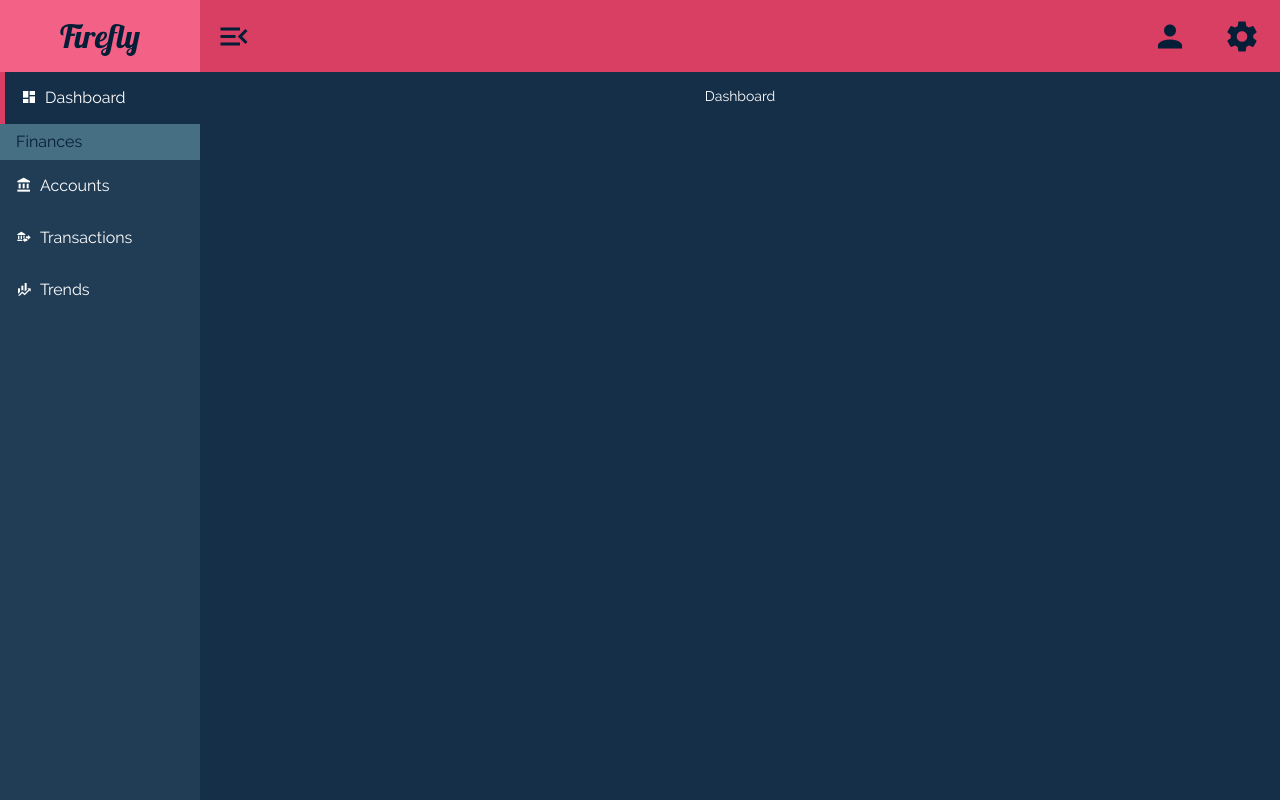
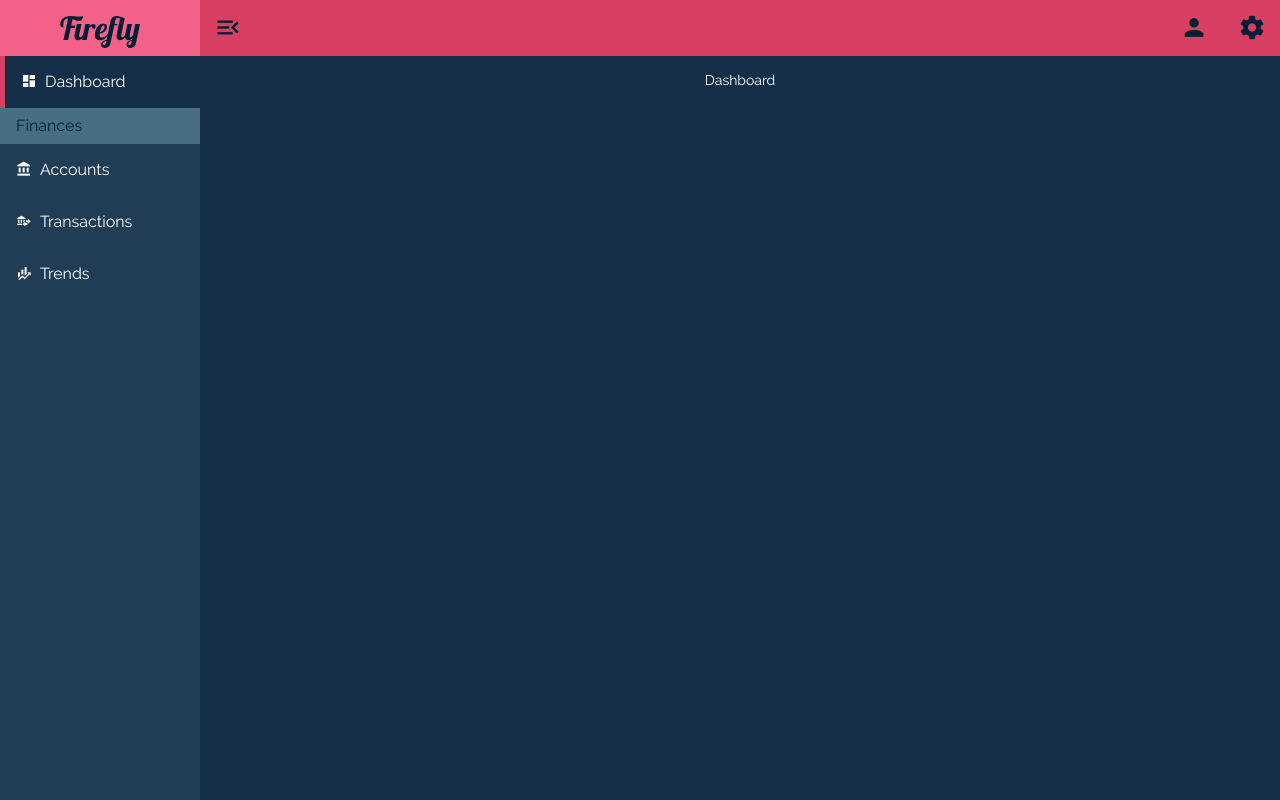
Before and after one commit to alex-c/firefly, a Vue app in the folder firefly-frontend/: page /dashboard in a window 1280 px wide. Built offline with nearby package versions, Linux system fonts and the light colour scheme; sample sign-in values are in the browser's storage.

Commit message:
Scaled down header

```diff
--- a/firefly-frontend/src/components/Header.vue
+++ b/firefly-frontend/src/components/Header.vue
@@ -29,7 +29,7 @@ export default {
   background-color: var($--theme-primary);
   color: var($--theme-primary-contrast);
   text-align: left;
-  height: 72px;
+  height: 56px;
 }
 
 #header-buttons {
@@ -37,10 +37,11 @@ export default {
 }
 
 .header-button {
-  width: 40px;
-  height: 40px;
-  padding: 16px;
-  font-size: 36px;
+  width: 32px;
+  height: 32px;
+  padding: 12px;
+  font-size: 28px;
+  text-align: center;
   &:hover {
     background-color: $primary-dark;
     color: $light;
--- a/firefly-frontend/src/views/Login.vue
+++ b/firefly-frontend/src/views/Login.vue
@@ -129,7 +129,7 @@ export default {
 #header-title {
   float: left;
   font-family: 'Lobster', cursive;
-  padding: 16px;
+  padding: 8px 16px;
   font-size: 32px;
   width: 168px;
   text-align: center;
--- a/firefly-frontend/src/views/Menu.vue
+++ b/firefly-frontend/src/views/Menu.vue
@@ -47,7 +47,7 @@ export default {
 
 #menu {
   position: fixed;
-  top: 72px;
+  top: 56px;
   left: 0px;
   bottom: 0px;
   width: 200px;
--- a/firefly-frontend/src/views/Private.vue
+++ b/firefly-frontend/src/views/Private.vue
@@ -92,7 +92,7 @@ export default {
 #header-title {
   float: left;
   font-family: 'Lobster', cursive;
-  padding: 16px;
+  padding: 8px 16px;
   font-size: 32px;
   width: 168px;
   text-align: center;
@@ -113,10 +113,10 @@ export default {
 
 #user-menu {
   color: var($--theme-primary-contrast);
-  width: 40px;
-  height: 40px;
-  padding: 16px;
-  font-size: 36px;
+  width: 32px;
+  height: 32px;
+  padding: 12px;
+  font-size: 28px;
   &:hover {
     background-color: $primary-dark;
     color: $light;
--- a/firefly-frontend/src/views/Settings.vue
+++ b/firefly-frontend/src/views/Settings.vue
@@ -85,7 +85,7 @@ export default {
 
 #settings-overlay {
   position: fixed;
-  top: 72px;
+  top: 56px;
   left: 0px;
   right: 0px;
   bottom: 0px;
@@ -95,7 +95,7 @@ export default {
 
 #settings {
   position: fixed;
-  top: 72px;
+  top: 56px;
   right: 0px;
   bottom: 0px;
   width: 0px;
```
